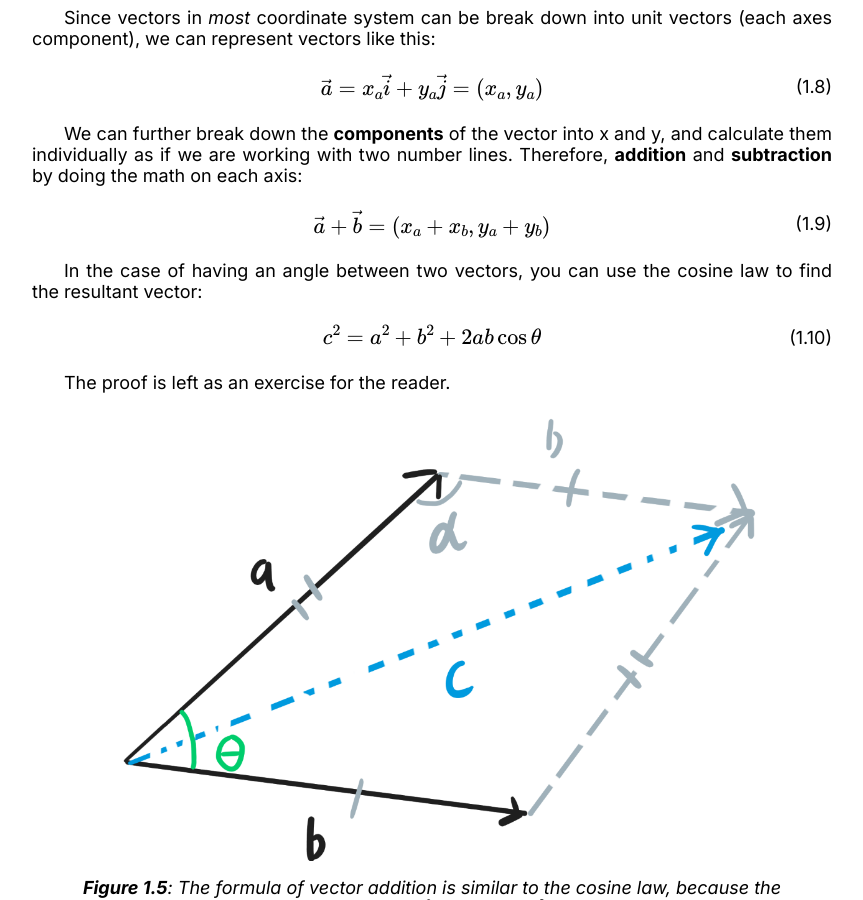
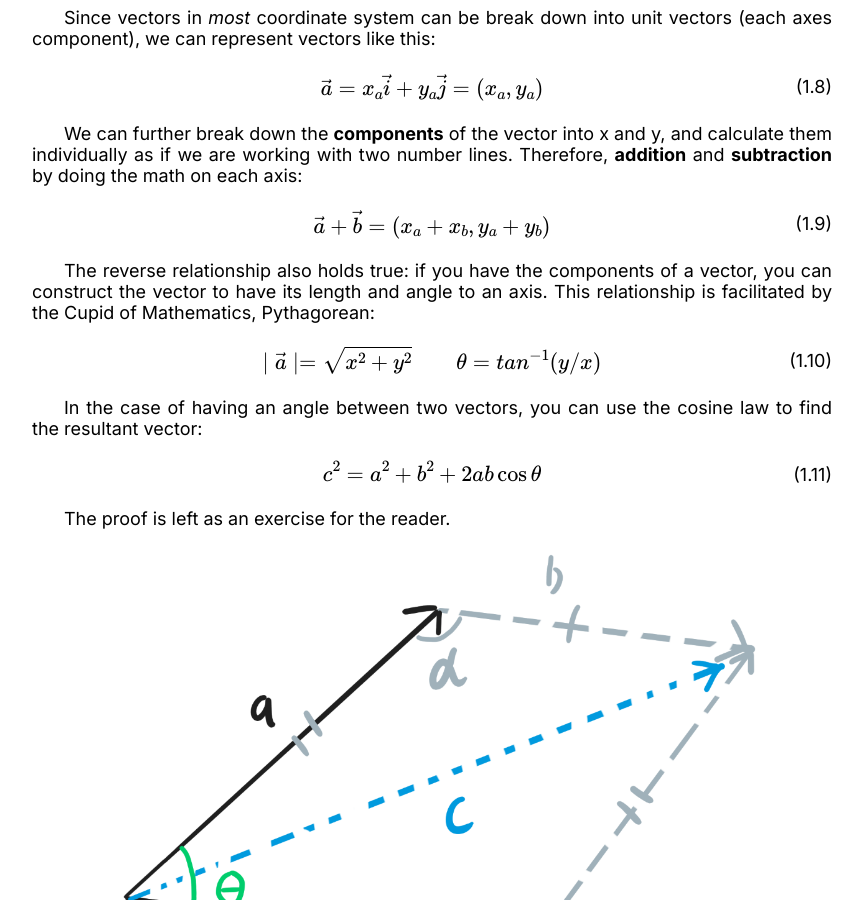
Before and after one commit to LukeNK/n-week-project, a Jekyll site: the page built from chapters/_m/vector-intro.md, in a window 1280 px wide and 900 px high, scrolled down 3532 px. Shown: the whole window, without its empty margins (208-1071 px from the left). Built offline with Jekyll 4.4.1, drawn with Linux system fonts in a browser that asks for light colours; some of the changed text lies outside the part shown.

Commit message:
Add vector length and angle

```diff
--- a/chapters/_m/vector-intro.md
+++ b/chapters/_m/vector-intro.md
@@ -82,6 +82,12 @@ We can further break down the **components** of the vector into x and y, and cal
     = (x_a + x_b, y_a + y_b)
 </eq>
 
+The reverse relationship also holds true: if you have the components of a vector, you can construct the vector to have its length and angle to an axis. This relationship is facilitated by the Cupid of Mathematics, Pythagorean:
+<eq>
+    \mid \vec{a} \mid = \sqrt{x^2 + y^2}
+    \qquad \theta = tan^{-1}(y / x)
+</eq>
+
 In the case of having an angle between two vectors, you can use the cosine law to find the resultant vector:
 <eq>
     c^2 = a^2 + b^2 + 2ab\cos{\theta}
```
